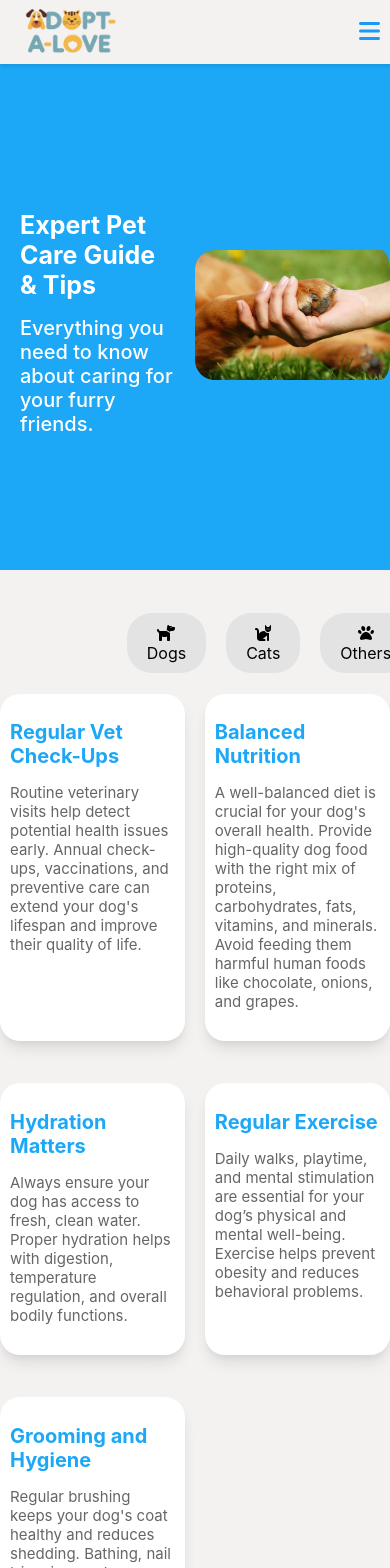
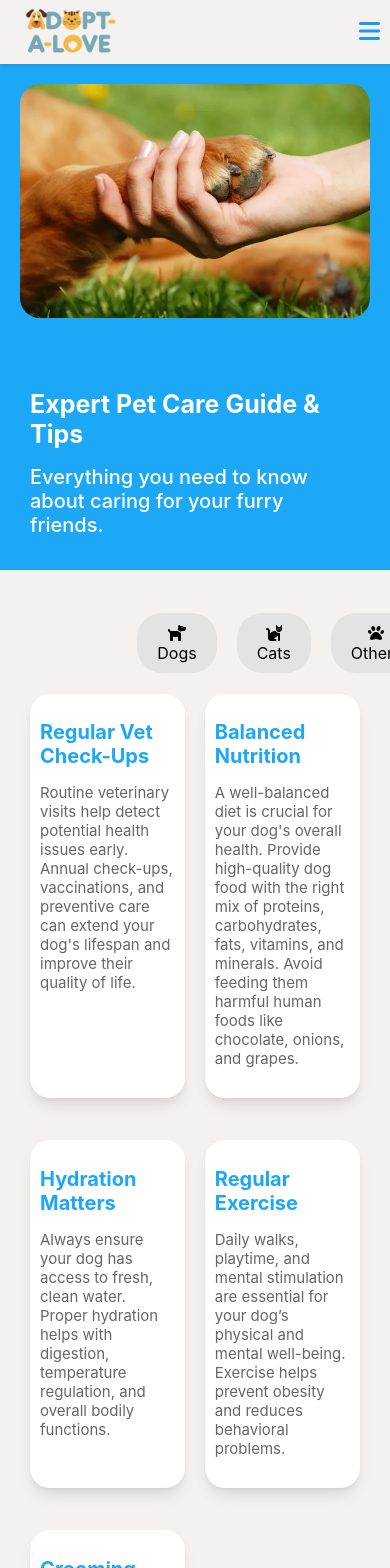
Before and after one commit to sr931662/AAL, a React (Create React App) app in the folder client/: page /care-tips in a window 390 px wide. Shown: the top 1568 px of the page. Built offline with nearby package versions, Linux system fonts and the light colour scheme.

Commit message:
Configured API base URL

```diff
--- a/client/src/Components/caretips/caretips.jsx
+++ b/client/src/Components/caretips/caretips.jsx
@@ -112,11 +112,11 @@ const Caretips = () => {
         <div className={styles.caretip_container}>
             <div className={styles.header_card}>
                 <div className={styles.head_left}>
+                    <img src={pet_care} alt="" className={styles.hero_img} />
+                </div>
+                <div className={styles.head_right}>
                     <h1 className={styles.header}>Expert Pet Care Guide & Tips</h1>
                     <h2 className={styles.header_main}>Everything you need to know about caring for your furry friends.</h2>
-                </div>
-                <div className={styles.head_right}>
-                    <img src={pet_care} alt="" className={styles.hero_img} />
                 </div>
             </div>
 
--- a/client/src/Components/caretips/caretips.module.css
+++ b/client/src/Components/caretips/caretips.module.css
@@ -47,10 +47,11 @@
 
 .head_right {
     margin: auto;
+    padding: 30px;
 }
 
 .hero_img {
-    padding-right: 10px;
+    /* padding-right: 10px; */
     border-radius: 20px;
     width: 100%;
 }
@@ -59,6 +60,8 @@
     max-width: 1140px;
     margin-left: auto;
     margin-right: auto;
+    padding-left: 30px;
+    padding-right: 30px;
 }
 
 .pet_choice {
@@ -243,3 +246,28 @@
         box-shadow: rgba(0, 0, 0, 0.1) 0px 10px 15px -3px, rgba(0, 0, 0, 0.05) 0px 4px 6px -2px;
     }
 }
+
+@media screen and (max-width: 496px) {
+    .info_set_1 {
+        margin-bottom: 100px;
+        display: grid;
+        grid-template-columns: 1fr 1fr;
+        gap: 5vh 5vw;
+        align-content: center;
+    }
+    .header_card {
+        margin-top: 64px;
+        height: 60vh;
+        width: 100vw;
+        background-color: #1ca7f7;
+        display: grid;
+        grid-template-columns: 1fr;
+    }
+    .is01 {
+        background: white;
+        padding: 10px;
+        height: auto;
+        border-radius: 20px;
+        box-shadow: rgba(0, 0, 0, 0.1) 0px 10px 15px -3px, rgba(0, 0, 0, 0.05) 0px 4px 6px -2px;
+    }
+}
```
